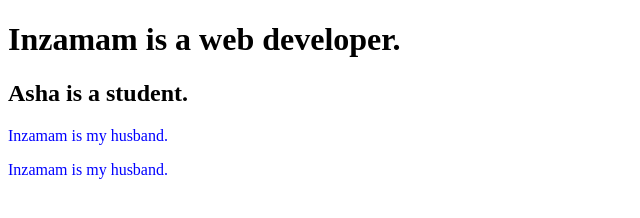
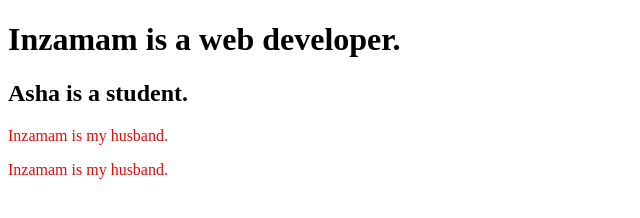
Before and after one commit to ilmarahman/my-first-repository, a plain HTML site: page index.html in a window 1280 px wide. Shown: the whole page, without its empty margins (0-640 px from the left). Drawn offline with Linux system fonts and the light colour scheme.

Commit message:
color changed

```diff
--- a/style.css
+++ b/style.css
@@ -1 +1 @@
-p{ color: blue;}
+p{ color: red;}
```
